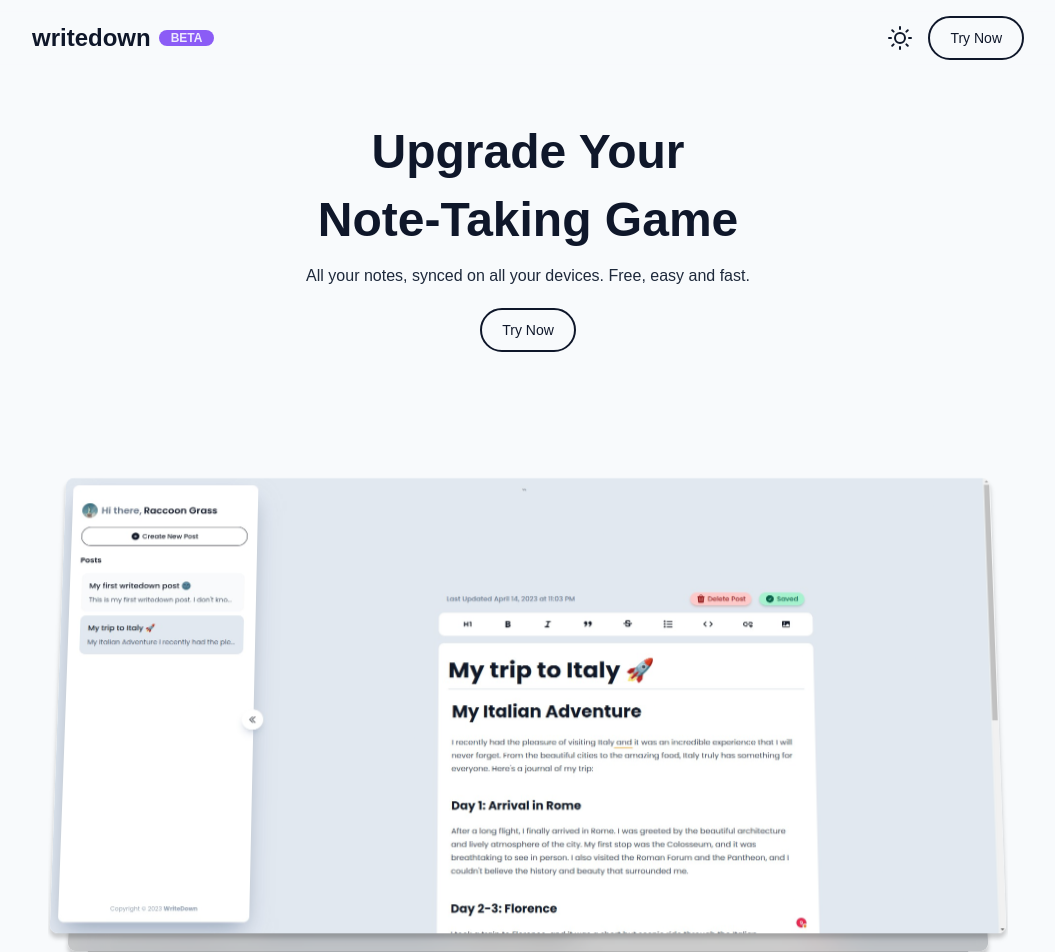
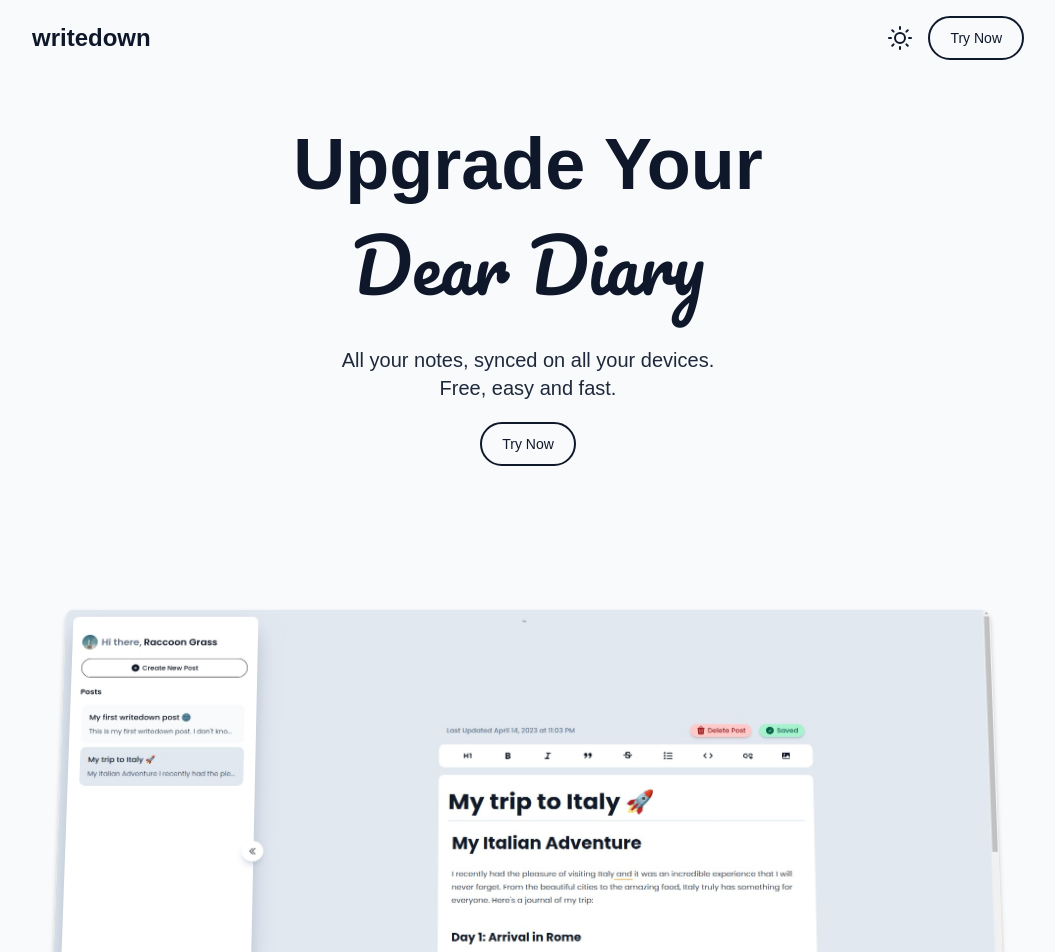
Before and after one commit to NayamAmarshe/writedown, a Next.js app: page / in a window 1280 px wide. Shown: the top 952 px of the page, without its empty margins (112-1167 px from the left). Built offline with nearby package versions, Linux system fonts and the light colour scheme; a small style sheet from the web is missing.

Commit message:
Remove beta badge

```diff
--- a/components/home/Footer.tsx
+++ b/components/home/Footer.tsx
@@ -1,4 +1,5 @@
 import BetaBadge from "../ui/BetaBadge";
+import { auth } from "@/pages/_app";
 import Link from "next/link";
 import React from "react";
 
@@ -13,13 +14,15 @@ const Footer = ({ className }: { className?: string }) => {
     >
       <div className="pt-4 sm:pt-0">
         <Link href="/" className="text-xl font-semibold">
-          writedown <BetaBadge />
+          writedown
         </Link>
       </div>
       <div className="text-sm">
         <ul className="flex flex-row gap-5">
           <li>
-            <Link href="/login">Login</Link>
+            <Link href="/login">
+              {auth.currentUser ? "Dashboard" : "Login"}
+            </Link>
           </li>
           <li>
             <a href="https://github.com/NayamAmarshe/writedown">GitHub</a>
--- a/components/home/HeroSection.tsx
+++ b/components/home/HeroSection.tsx
@@ -1,4 +1,5 @@
 import { Parallax } from "react-scroll-parallax";
+import { auth } from "@/pages/_app";
 import Button from "../ui/Button";
 import Link from "next/link";
 import React from "react";
@@ -8,18 +9,21 @@ const HeroSection = () => {
     <div className="my-32 h-full w-full">
       <div className="flex h-full w-full flex-col items-center justify-center gap-20 px-4">
         <div className="flex flex-col items-center justify-center gap-5">
-          <h1 className="flex flex-col gap-3 text-center text-5xl font-semibold text-slate-900 dark:text-slate-50 sm:gap-5">
+          <h1 className="flex flex-col gap-3 text-center text-7xl font-semibold text-slate-900 dark:text-slate-50 sm:gap-5">
             <span>Upgrade Your</span>
-            <span>Note-Taking Game</span>
+            <span className="text-pacifico font-light leading-tight">
+              Dear Diary
+            </span>
           </h1>
 
-          <p className="max-w-2xl text-center font-medium text-slate-800 dark:text-slate-200">
-            All your notes, synced on all your devices. Free, easy and fast.
+          <p className="mt-4 max-w-lg text-center text-xl font-medium text-slate-800 dark:text-slate-200">
+            All your notes, synced on all your devices. <br />
+            Free, easy and fast.
           </p>
 
           <div>
             <Link href="/login">
-              <Button>Try Now</Button>
+              <Button>{auth.currentUser ? "Write Down" : "Try Now"}</Button>
             </Link>
           </div>
         </div>
--- a/components/home/Navbar.tsx
+++ b/components/home/Navbar.tsx
@@ -1,6 +1,7 @@
 import { FiMoon, FiSun } from "react-icons/fi";
 import BetaBadge from "../ui/BetaBadge";
 import { useTheme } from "next-themes";
+import { auth } from "@/pages/_app";
 import Button from "../ui/Button";
 import Link from "next/link";
 import React from "react";
@@ -11,9 +12,7 @@ const Navbar = () => {
   return (
     <nav className="fixed z-10 flex w-full flex-row justify-between bg-slate-50/50 px-4 py-4 backdrop-blur-md dark:bg-slate-900/50 md:px-10 lg:px-36">
       <div className="flex w-full flex-row items-center justify-start gap-2">
-        <h4 className="flex items-center text-2xl font-semibold">
-          writedown <BetaBadge />
-        </h4>
+        <h4 className="flex items-center text-2xl font-semibold">writedown</h4>
       </div>
       <div className="flex w-full flex-row items-center justify-end gap-4">
         <button
@@ -29,7 +28,7 @@ const Navbar = () => {
         </button>
 
         <Link href="/login">
-          <Button>Try Now</Button>
+          <Button>{auth.currentUser ? "Write Down" : "Try Now"}</Button>
         </Link>
       </div>
     </nav>
--- a/components/login/SignInArea.tsx
+++ b/components/login/SignInArea.tsx
@@ -30,7 +30,7 @@ const SignInArea = () => {
     <div className="flex h-1/2 w-full flex-col items-center justify-end gap-4 bg-slate-300 dark:bg-slate-600 dark:text-slate-50 md:h-full md:w-1/2">
       <div className="absolute left-5 top-0 px-4 pb-4 text-2xl font-semibold">
         <Link href="/" className="fixed top-4 z-10 flex items-center">
-          writedown <BetaBadge />
+          writedown
         </Link>
       </div>
       <div className="bottom-0 flex h-full w-full flex-col items-center gap-4 bg-slate-50 px-10 py-16 pb-20 dark:bg-slate-900 md:justify-center md:rounded-r-xl">
--- a/components/ui/Loading.tsx
+++ b/components/ui/Loading.tsx
@@ -19,7 +19,7 @@ const Loading = () => {
           loop={true}
         />
         <p className="flex items-center text-2xl font-semibold text-slate-900 dark:text-slate-100 sm:text-4xl">
-          writedown <BetaBadge />
+          writedown
         </p>
       </div>
     </div>
--- a/pages/[username]/posts/[postId].tsx
+++ b/pages/[username]/posts/[postId].tsx
@@ -45,7 +45,7 @@ export const PostPage = ({ note, name, profilePicture }: Props) => {
           {/* LOGO */}
           <Link href="/">
             <h4 className="flex items-center text-2xl font-semibold">
-              writedown <BetaBadge />
+              writedown
             </h4>
           </Link>
           {/* USER MENU */}
--- a/styles/globals.css
+++ b/styles/globals.css
@@ -1,4 +1,5 @@
 @import url("https://api.fonts.coollabs.io/css2?family=Poppins:wght@300;400;500;600;700&display=swap");
+@import url("https://fonts.googleapis.com/css2?family=Pacifico&display=swap");
 
 @tailwind base;
 @tailwind components;
@@ -6,6 +7,10 @@
 
 * {
   font-family: "Poppins", sans-serif;
+}
+
+.text-pacifico {
+  font-family: "Pacifico", sans-serif;
 }
 
 .scrollbar::-webkit-scrollbar {
@@ -44,6 +49,13 @@
   display: none;
 }
 
+.font-outline-2 {
+  -webkit-text-stroke: 2px black;
+}
+.font-outline-4 {
+  -webkit-text-stroke: 4px black;
+}
+
 /* .milkdown {
   width: 100%;
   height: 100%;
```
